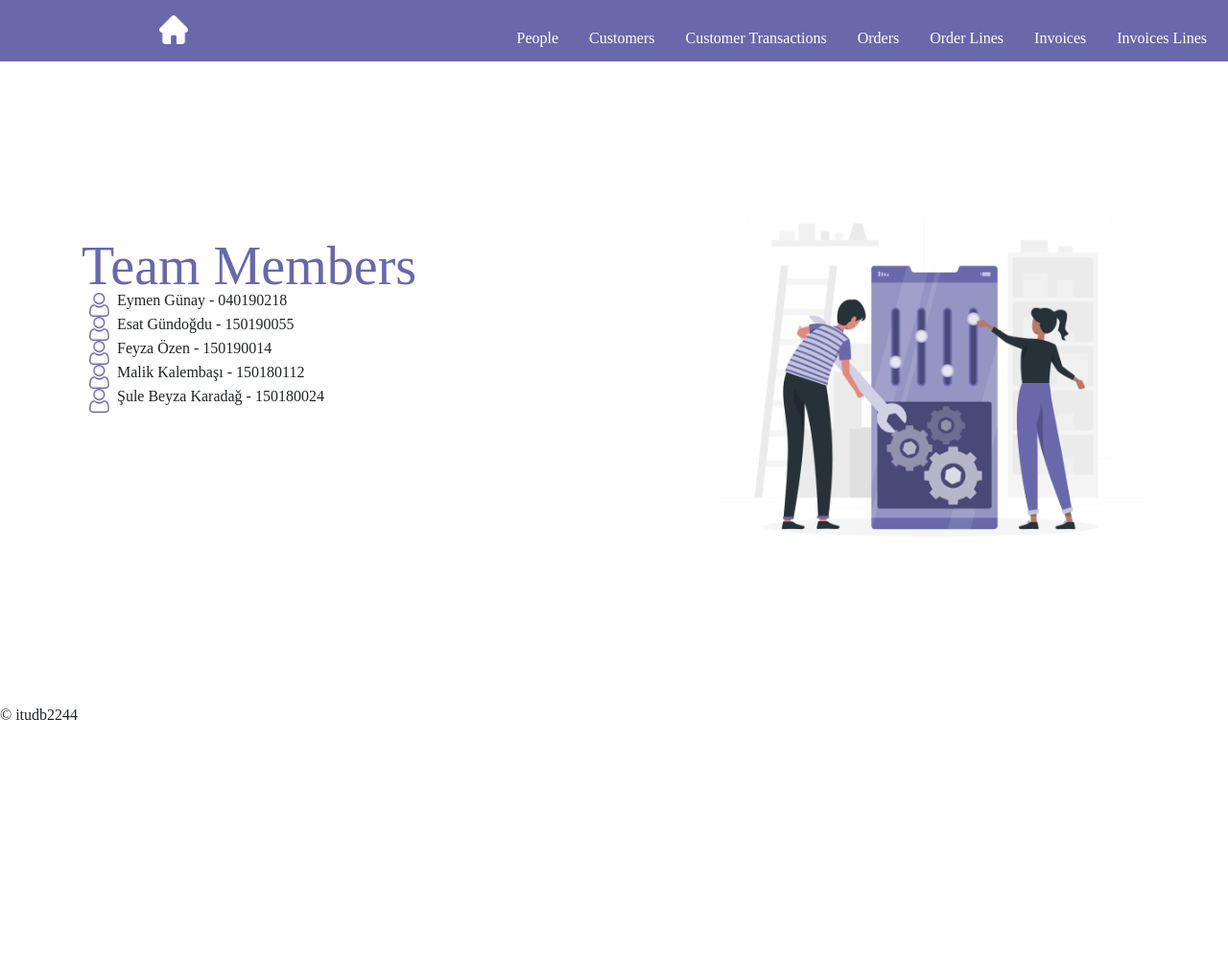
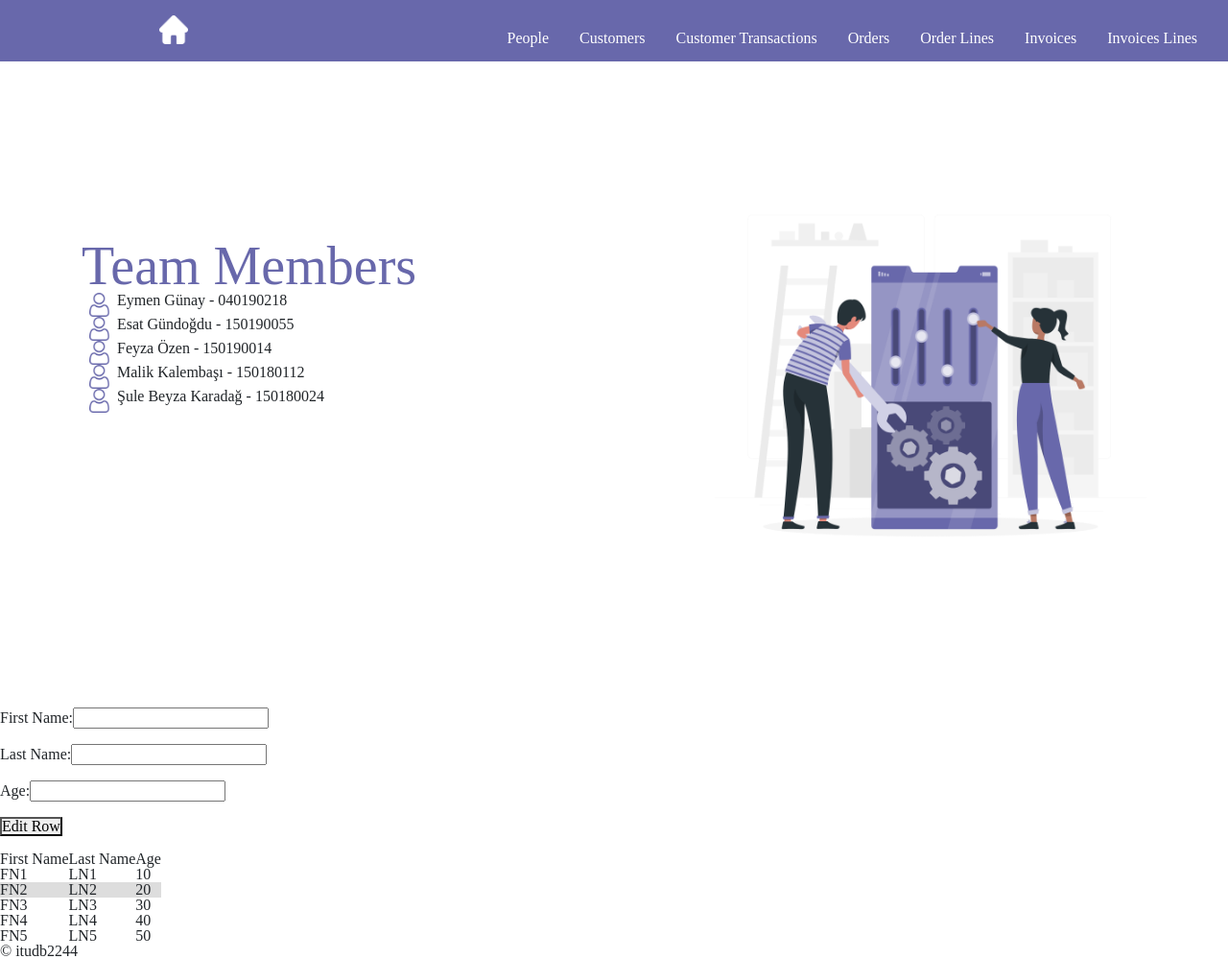
Before and after one commit to itudb2244/itudb2244, a Flask app: page / in a window 1280 px wide; the page is wider, and only the part inside the window is pictured. Shown: that part at 96% size. Before the commit the page ends 750 px from the top of that part, so only its background shows below. Run offline with Flask 2, Linux system fonts and the light colour scheme.

Commit message:
Header Update

```diff
--- a/static/styles/header.css
+++ b/static/styles/header.css
@@ -1,7 +1,7 @@
     .site-header {
     position: relative;
     background-color: #6868ab;
-    width: 1670px;}
+    width: 100%;}
 
   .site-header__end {
     display: flex;
--- a/templates/home.html
+++ b/templates/home.html
@@ -38,4 +38,80 @@
     </div>
 </div>
 
+
+        First Name:<input type="text" name="fname" id="fname"><br><br>
+        Last Name:<input type="text" name="lname" id="lname"><br><br>
+        Age:<input type="text" name="age" id="age"><br><br>
+        <button onclick="editRow();">Edit Row</button><br><br>
+
+        <table id="table" border="1">
+
+            <tr>
+                <th>First Name</th>
+                <th>Last Name</th>
+                <th>Age</th>
+            </tr>
+
+            <tr>
+                <td>FN1</td>
+                <td>LN1</td>
+                <td>10</td>
+            </tr>
+
+            <tr style="background-color: #ddd">
+                <td>FN2</td>
+                <td>LN2</td>
+                <td>20</td>
+            </tr>
+
+            <tr>
+                <td>FN3</td>
+                <td>LN3</td>
+                <td>30</td>
+            </tr>
+
+            <tr>
+                <td>FN4</td>
+                <td>LN4</td>
+                <td>40</td>
+            </tr>
+
+            <tr>
+                <td>FN5</td>
+                <td>LN5</td>
+                <td>50</td>
+            </tr>
+
+        </table>
+        <script>
+
+            // get selected row
+            // display selected row data in text input
+
+            var table = document.getElementById("table"),rIndex;
+
+            for(var i = 1; i < table.rows.length; i++)
+            {
+                table.rows[i].onclick = function()
+                {
+                    rIndex = this.rowIndex;
+                    console.log(rIndex);
+
+                    document.getElementById("fname").value = this.cells[0].innerHTML;
+                    document.getElementById("lname").value = this.cells[1].innerHTML;
+                    document.getElementById("age").value = this.cells[2].innerHTML;
+                };
+            }
+
+
+           // edit the row
+            function editRow()
+            {
+                table.rows[rIndex].cells[0].innerHTML = document.getElementById("fname").value;
+                table.rows[rIndex].cells[1].innerHTML = document.getElementById("lname").value;
+                table.rows[rIndex].cells[2].innerHTML = document.getElementById("age").value;
+            }
+
+        </script>
+
 {% endblock %}
```
Also changed, not shown: static/magnifier.png (added).
